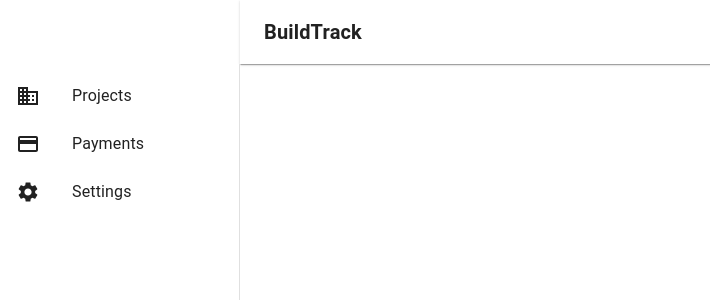
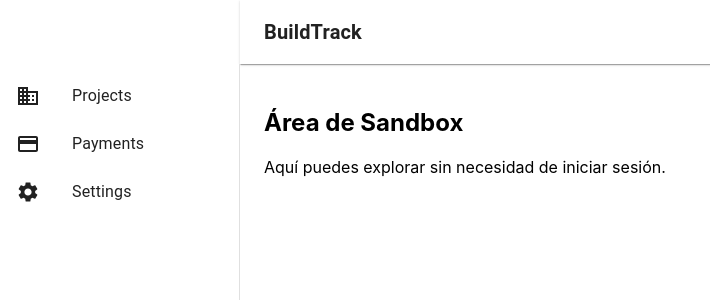
Before and after one commit to Guilleloma/BuildTrack, a React (Create React App) app in the folder frontend/: page /sandbox in a window 1280 px wide. Shown: the top 300 px of the page, without its empty margins (0-710 px from the left). Built offline with nearby package versions, Linux system fonts and the light colour scheme.

Commit message:
Add Home and Sandbox components with routing

```diff
--- a/frontend/src/App.jsx
+++ b/frontend/src/App.jsx
@@ -8,6 +8,8 @@ import PaymentsPage from './components/PaymentsPage';
 import SettingsPage from './components/SettingsPage';
 import { Typography, Container } from '@mui/material';
 import ErrorBoundary from './ErrorBoundary';
+import Home from './components/Home';
+import Sandbox from './components/Sandbox';
 
 // Placeholder components for other routes
 const Dashboard = () => (
@@ -30,6 +32,8 @@ function App() {
             <Route path="/projects/:id" element={<ProjectDetail />} />
             <Route path="/payments" element={<PaymentsPage />} />
             <Route path="/settings" element={<SettingsPage />} />
+            <Route path="/home" element={<Home />} />
+            <Route path="/sandbox" element={<Sandbox />} />
           </Routes>
         </Layout>
       </Router>
--- /dev/null
+++ b/frontend/src/components/Home.jsx
@@ -0,0 +1,16 @@
+import React from 'react';
+import { useHistory } from 'react-router-dom';
+
+const Home = () => {
+  const history = useHistory();
+
+  return (
+    <div>
+      <h1>Bienvenido a BuildTrack</h1>
+      <button onClick={() => history.push('/login')}>Iniciar Sesión</button>
+      <button onClick={() => history.push('/sandbox')}>Acceder al Sandbox</button>
+    </div>
+  );
+};
+
+export default Home;
--- /dev/null
+++ b/frontend/src/components/Sandbox.jsx
@@ -0,0 +1,13 @@
+import React from 'react';
+
+const Sandbox = () => {
+  return (
+    <div>
+      <h2>Área de Sandbox</h2>
+      <p>Aquí puedes explorar sin necesidad de iniciar sesión.</p>
+      {/* Contenido de ejemplo */}
+    </div>
+  );
+};
+
+export default Sandbox;
```
